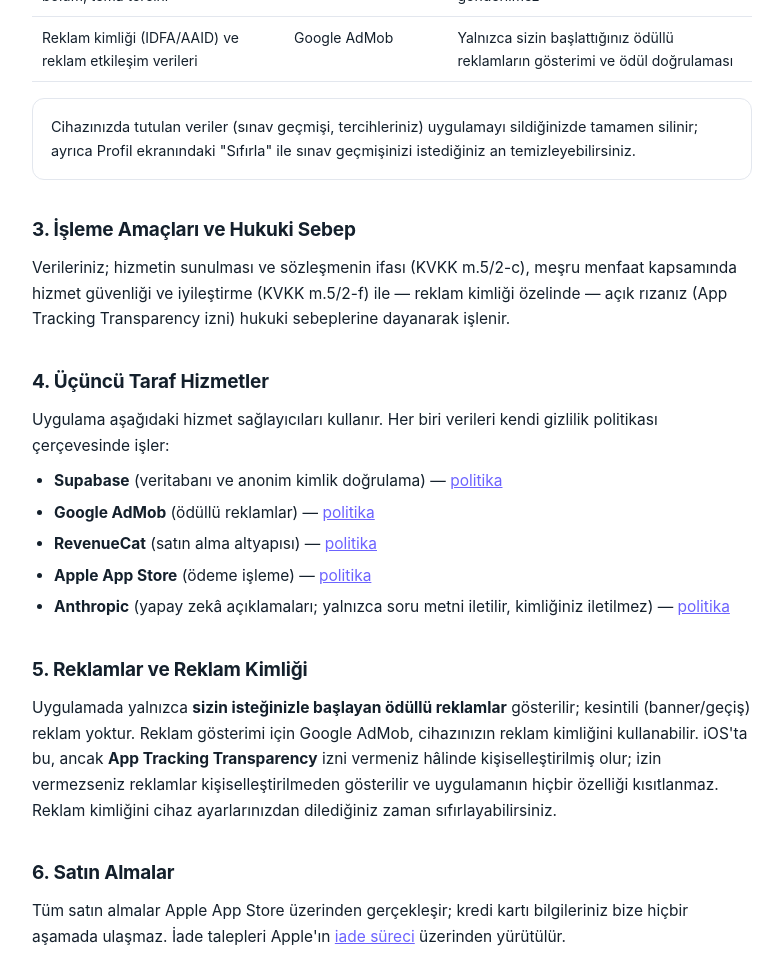
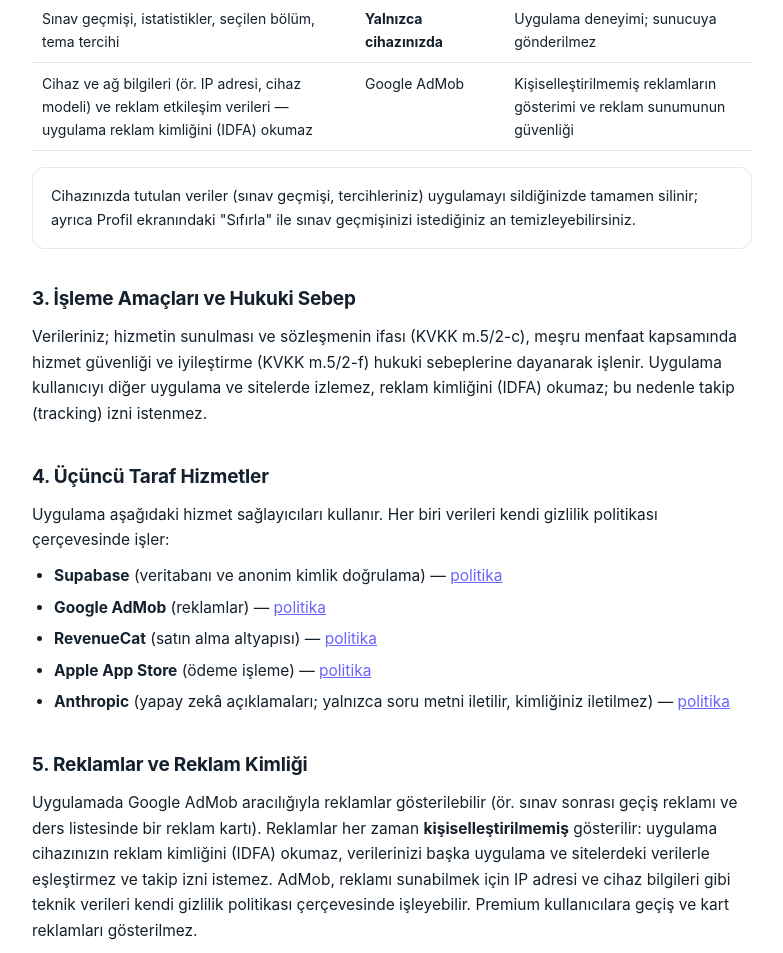
Before and after one commit to AOF-Asistan/site, a plain HTML site: page gizlilik/index.html in a window 1280 px wide. Shown: the part 837-1790 px from the top of the page, without its empty margins (248-1031 px from the left). Drawn offline with Linux system fonts and the light colour scheme.

Commit message:
Destek ve gizlilik metinlerini güncelle
Co-Authored-By: Claude Sonnet 5.5 <noreply@anthropic.com>

```diff
--- a/gizlilik/index.html
+++ b/gizlilik/index.html
@@ -47,25 +47,25 @@
     <tr><td>Satın alma kayıtları (ürün, tarih; kart bilgisi DEĞİL)</td><td>Apple &amp; RevenueCat</td><td>Satın almanın doğrulanması ve teslimi</td></tr>
     <tr><td>Yapay zekâ açıklaması istenen soru içeriği</td><td>Sunucularımızda (önbellek)</td><td>Açıklamanın üretilmesi ve aynı soru için tekrar üretim maliyetinin önlenmesi</td></tr>
     <tr><td>Sınav geçmişi, istatistikler, seçilen bölüm, tema tercihi</td><td><strong>Yalnızca cihazınızda</strong></td><td>Uygulama deneyimi; sunucuya gönderilmez</td></tr>
-    <tr><td>Reklam kimliği (IDFA/AAID) ve reklam etkileşim verileri</td><td>Google AdMob</td><td>Yalnızca sizin başlattığınız ödüllü reklamların gösterimi ve ödül doğrulaması</td></tr>
+    <tr><td>Cihaz ve ağ bilgileri (ör. IP adresi, cihaz modeli) ve reklam etkileşim verileri — uygulama reklam kimliğini (IDFA) okumaz</td><td>Google AdMob</td><td>Kişiselleştirilmemiş reklamların gösterimi ve reklam sunumunun güvenliği</td></tr>
   </table>
   <div class="kutu">Cihazınızda tutulan veriler (sınav geçmişi, tercihleriniz) uygulamayı sildiğinizde tamamen silinir; ayrıca Profil ekranındaki "Sıfırla" ile sınav geçmişinizi istediğiniz an temizleyebilirsiniz.</div>
 
   <h2>3. İşleme Amaçları ve Hukuki Sebep</h2>
-  <p>Verileriniz; hizmetin sunulması ve sözleşmenin ifası (KVKK m.5/2-c), meşru menfaat kapsamında hizmet güvenliği ve iyileştirme (KVKK m.5/2-f) ile — reklam kimliği özelinde — açık rızanız (App Tracking Transparency izni) hukuki sebeplerine dayanarak işlenir.</p>
+  <p>Verileriniz; hizmetin sunulması ve sözleşmenin ifası (KVKK m.5/2-c), meşru menfaat kapsamında hizmet güvenliği ve iyileştirme (KVKK m.5/2-f) hukuki sebeplerine dayanarak işlenir. Uygulama kullanıcıyı diğer uygulama ve sitelerde izlemez, reklam kimliğini (IDFA) okumaz; bu nedenle takip (tracking) izni istenmez.</p>
 
   <h2>4. Üçüncü Taraf Hizmetler</h2>
   <p>Uygulama aşağıdaki hizmet sağlayıcıları kullanır. Her biri verileri kendi gizlilik politikası çerçevesinde işler:</p>
   <ul>
     <li><strong>Supabase</strong> (veritabanı ve anonim kimlik doğrulama) — <a href="https://supabase.com/privacy">politika</a></li>
-    <li><strong>Google AdMob</strong> (ödüllü reklamlar) — <a href="https://policies.google.com/privacy">politika</a></li>
+    <li><strong>Google AdMob</strong> (reklamlar) — <a href="https://policies.google.com/privacy">politika</a></li>
     <li><strong>RevenueCat</strong> (satın alma altyapısı) — <a href="https://www.revenuecat.com/privacy">politika</a></li>
     <li><strong>Apple App Store</strong> (ödeme işleme) — <a href="https://www.apple.com/legal/privacy/">politika</a></li>
     <li><strong>Anthropic</strong> (yapay zekâ açıklamaları; yalnızca soru metni iletilir, kimliğiniz iletilmez) — <a href="https://www.anthropic.com/privacy">politika</a></li>
   </ul>
 
   <h2>5. Reklamlar ve Reklam Kimliği</h2>
-  <p>Uygulamada yalnızca <strong>sizin isteğinizle başlayan ödüllü reklamlar</strong> gösterilir; kesintili (banner/geçiş) reklam yoktur. Reklam gösterimi için Google AdMob, cihazınızın reklam kimliğini kullanabilir. iOS'ta bu, ancak <strong>App Tracking Transparency</strong> izni vermeniz hâlinde kişiselleştirilmiş olur; izin vermezseniz reklamlar kişiselleştirilmeden gösterilir ve uygulamanın hiçbir özelliği kısıtlanmaz. Reklam kimliğini cihaz ayarlarınızdan dilediğiniz zaman sıfırlayabilirsiniz.</p>
+  <p>Uygulamada Google AdMob aracılığıyla reklamlar gösterilebilir (ör. sınav sonrası geçiş reklamı ve ders listesinde bir reklam kartı). Reklamlar her zaman <strong>kişiselleştirilmemiş</strong> gösterilir: uygulama cihazınızın reklam kimliğini (IDFA) okumaz, verilerinizi başka uygulama ve sitelerdeki verilerle eşleştirmez ve takip izni istemez. AdMob, reklamı sunabilmek için IP adresi ve cihaz bilgileri gibi teknik verileri kendi gizlilik politikası çerçevesinde işleyebilir. Premium kullanıcılara geçiş ve kart reklamları gösterilmez.</p>
 
   <h2>6. Satın Almalar</h2>
   <p>Tüm satın almalar Apple App Store üzerinden gerçekleşir; kredi kartı bilgileriniz bize hiçbir aşamada ulaşmaz. İade talepleri Apple'ın <a href="https://support.apple.com/tr-tr/118223">iade süreci</a> üzerinden yürütülür.</p>
```
Also changed, not shown: destek/index.html (+1 -1 lines).
